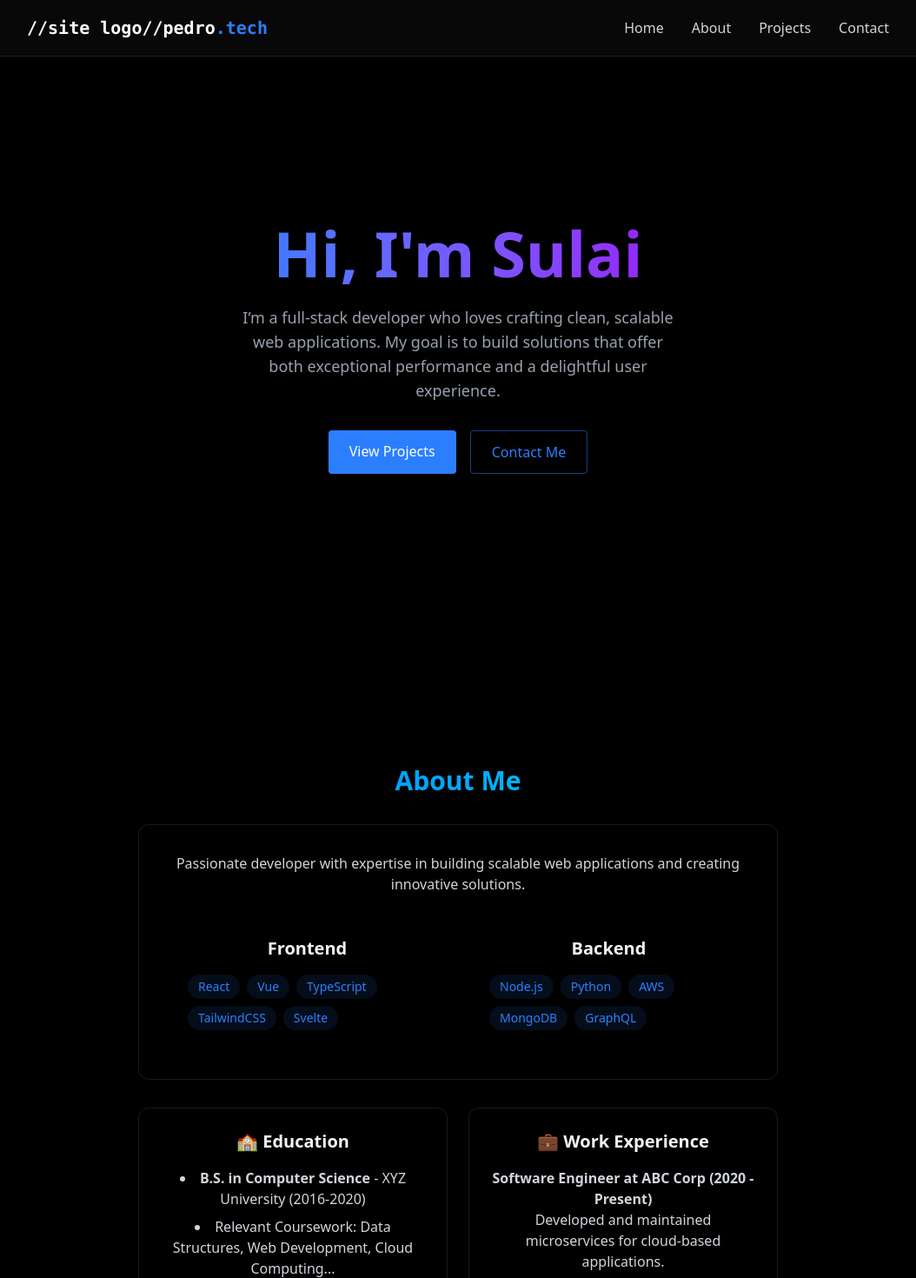
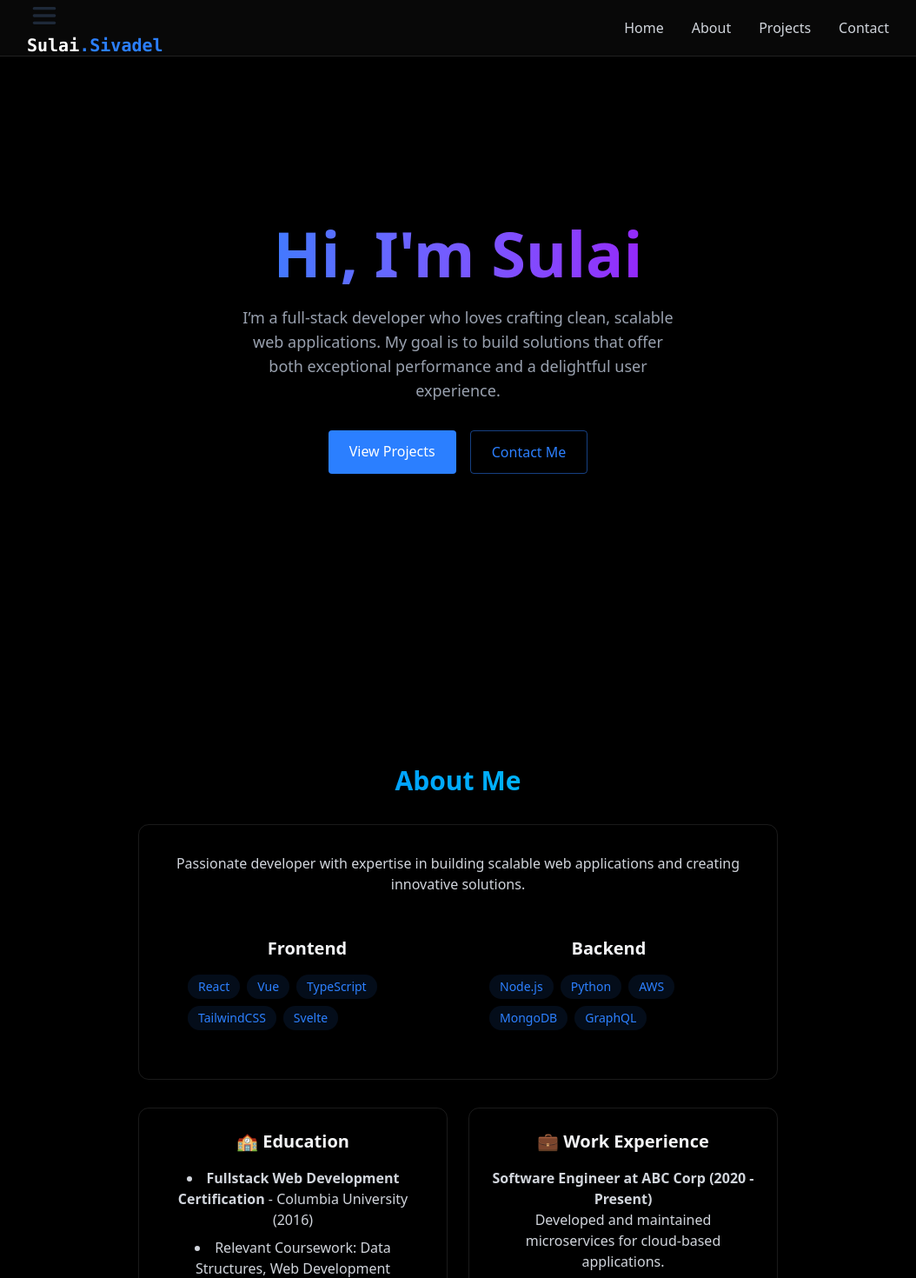
Before and after one commit to Sulai3030/portfolio-vite, a React (Vite) app: page / in a window 1280 px wide. Shown: the top 1470 px of the page at 87% size, without its empty margins (113-1167 px from the left). Built offline with nearby package versions, Linux system fonts and the light colour scheme.

Commit message:
added navbar and css

```diff
--- a/src/components/Navbar.jsx
+++ b/src/components/Navbar.jsx
@@ -11,12 +11,27 @@ export const Navbar = ({ menuOpen, setMenuOpen }) => {
       <div className="max-w-5xl mx-auto px-4">
         <div className="flex justify-between items-center h-16">
           <a href="#home" className="font-mono text-xl font-bold text-white">
-            //site logo//pedro<span className="text-blue-500">.tech</span>
+            <svg
+                  className="w-10 h-10 text-gray-800 dark:text-white"
+                  aria-hidden="true"
+                  xmlns="http://www.w3.org/2000/svg"
+                  fill={0}
+                  width={24}
+                  height={24}
+                  viewBox="0 0 24 24">
+                  <path
+                    stroke="currentColor"
+                    strokeLinecap="round"
+                    strokeWidth="2"
+                    d="M5 7h14M5 12h14M5 17h14"
+            ></path>
+            </svg>
+            Sulai<span className="text-blue-500">.Sivadel</span>
           </a>
           <div
             className="w-7 h-5 relative cursor-pointer z-40 md:hidden"
             onClick={() => setMenuOpen((prev) => !prev)}
-          >
+            >
             &#9776;
           </div>
           <div className="hidden md:flex items-center space-x-8">
--- a/src/components/sections/About.jsx
+++ b/src/components/sections/About.jsx
@@ -67,12 +67,11 @@ export const About = () => {
               <h3 className="text-xl font-bold mb-4">🏫 Education</h3>
               <ul className="list-disc list-inside text-gray-300 space-y-2">
                 <li>
-                  <strong>B.S. in Computer Science</strong> - XYZ University
-                  (2016-2020)
+                  <strong>Fullstack Web Development Certification</strong> - Columbia University
+                  (2016)
                 </li>
                 <li>
-                  Relevant Coursework: Data Structures, Web Development, Cloud
-                  Computing...
+                  Relevant Coursework: Data Structures, Web Development
                 </li>
               </ul>
             </div>
```
Also changed, not shown: src/assets/s.jpg (added), 1 other file (tests, documents, lock files or other folders).
